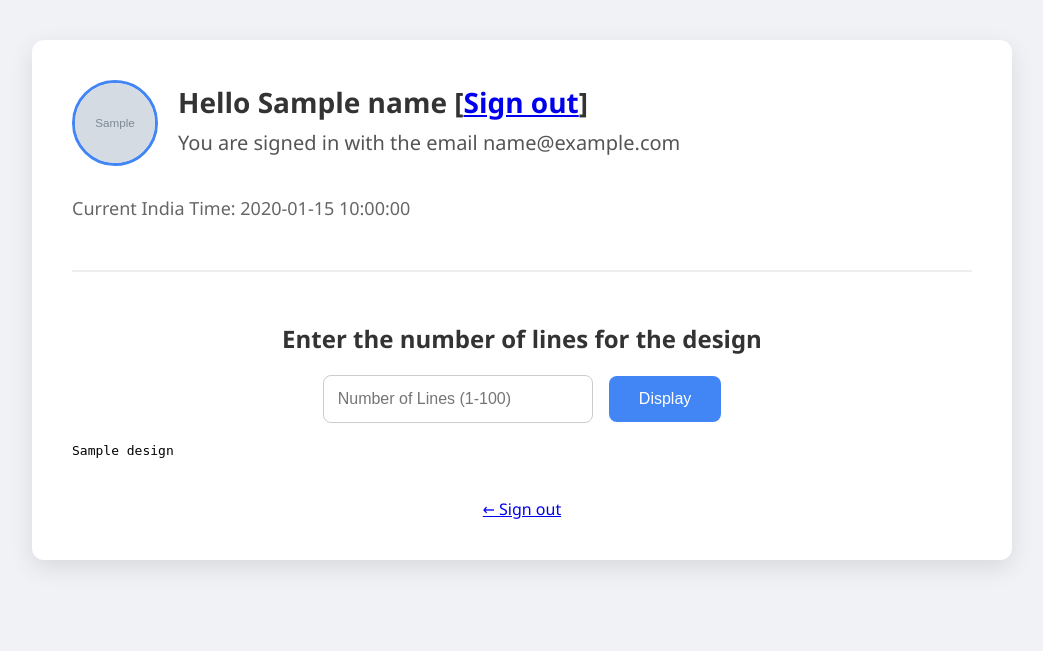
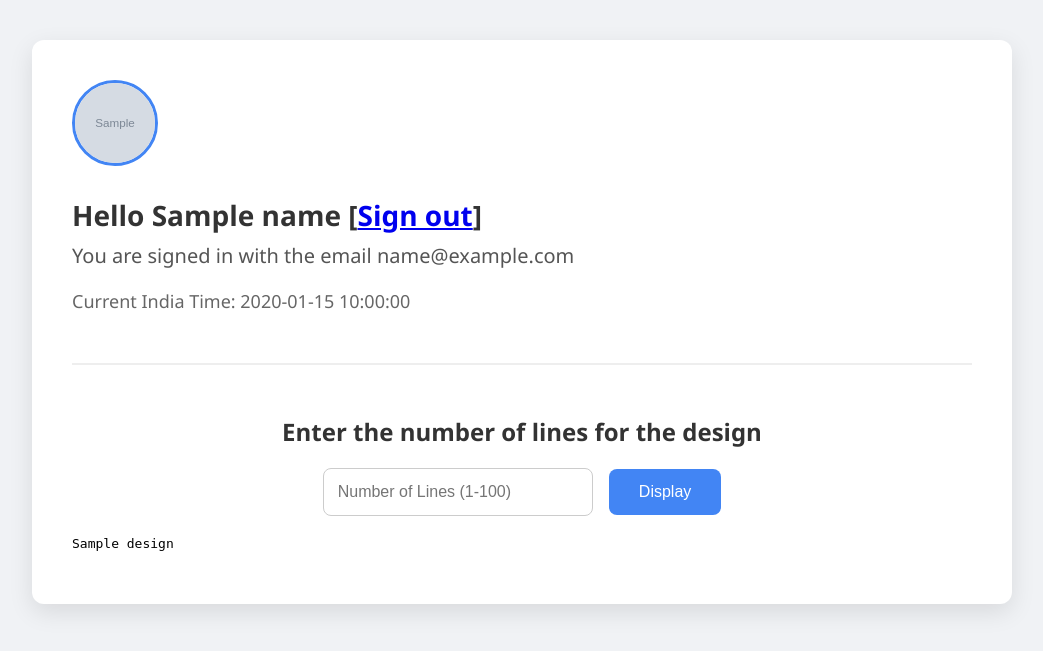
Before and after one commit to AtluriSomaSekharaReddy/PDCQ4-SomaSekharaReddy, a Flask app: template google-login-flask/templates/home.html in a window 1280 px wide. Shown: the top 651 px of the page, without its empty margins (118-1161 px from the left). Run offline with Flask 3, Linux system fonts and the light colour scheme; the template is opened without the code that fills it: most values are stand-ins (such as "Sample title", 1, 10 or a date in 2020); grey boxes marked "Sample" are stand-in pictures.

Commit message:
beautify the screen

```diff
--- a/google-login-flask/app.py
+++ b/google-login-flask/app.py
@@ -9,7 +9,7 @@ import pytz
 from datetime import datetime
 
 app = Flask(__name__)
-app.secret_key = '8hX9m!pL2$kQ5@zR7v_3nJ1eW4rT9yU6iO0pA5sD3fG8hJ2kL6mN1bV4cX7zR5tY'  # Change this!
+app.secret_key = '8hX9m!pL2$kQ5@zR7v_3nJ1eW4rT9yU6iO0pA5sD3fG8hJ2kL6mN1bV4cX7zR5tY'  # Dummy
 
 # Google OAuth Config
 SCOPES = [
--- a/google-login-flask/templates/home.html
+++ b/google-login-flask/templates/home.html
@@ -118,12 +118,13 @@
             <img src="https://ui-avatars.com/api/?name={{ name|urlencode }}&background=4285F4&color=fff&size=80"
                 alt="Avatar">
             {% endif %}
-            <div>
-                <h1 class="hello">
-                    Hello {{ name }} [<a href="{{ url_for('logout') }}">Sign out</a>]
-                </h1>
-                <p class="email">You are signed in with the email {{ email }}</p>
-            </div>
+        </div>
+
+        <div>
+            <h1 class="hello">
+                Hello {{ name }} [<a href="{{ url_for('logout') }}">Sign out</a>]
+            </h1>
+            <p class="email">You are signed in with the email {{ email }}</p>
         </div>
 
         <div class="time">
@@ -145,10 +146,6 @@
 
             {% endif %}
         </div>
-
-        <div style="text-align: center; margin-top: 40px;">
-            <a href="{{ url_for('logout') }}" class="logout">← Sign out</a>
-        </div>
     </div>
 </body>
 
```
